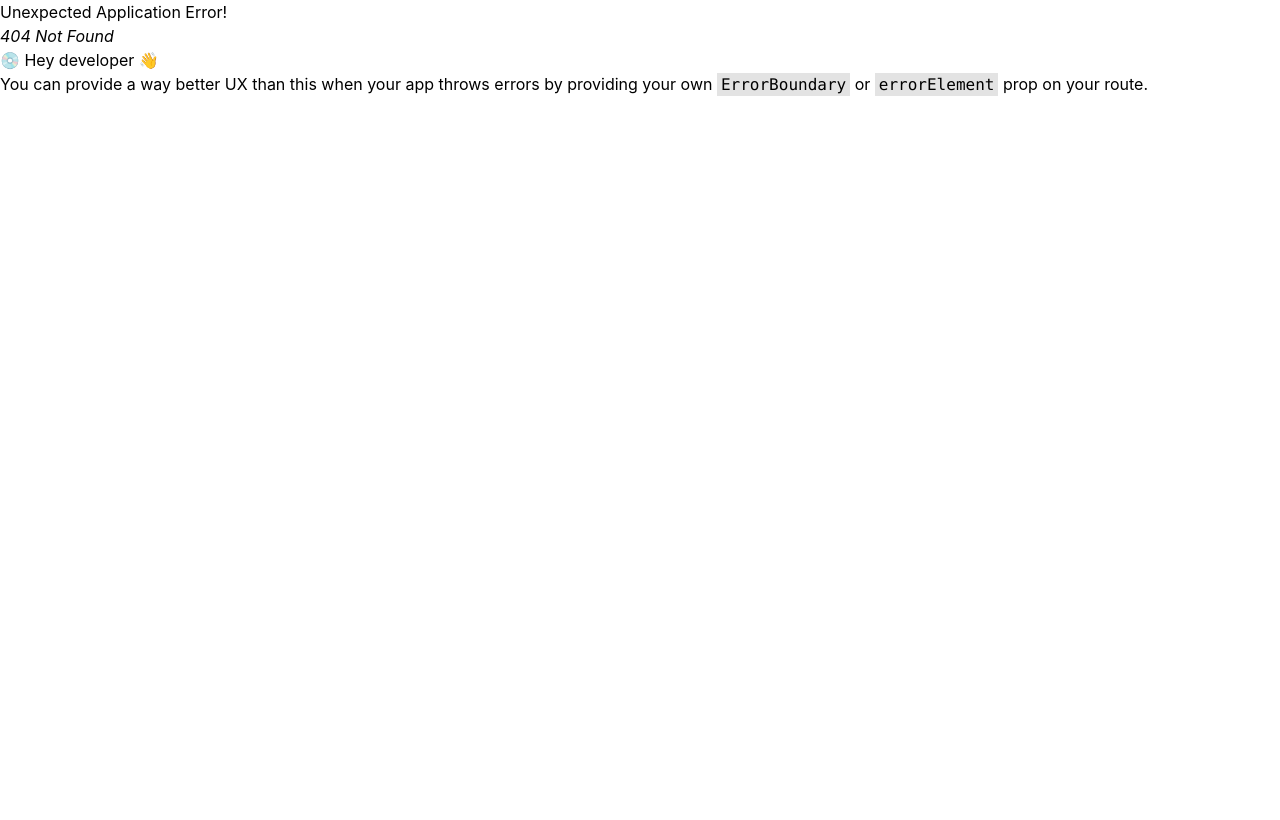
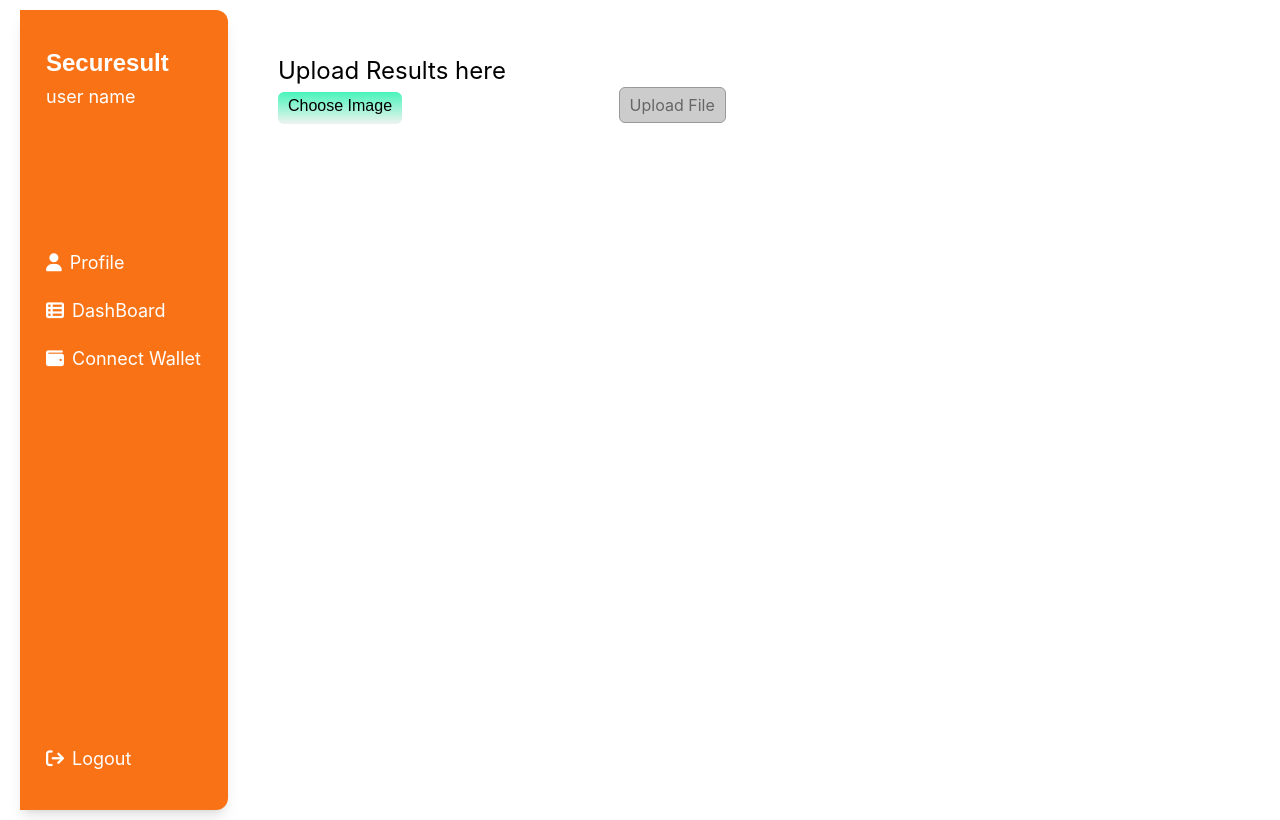
Before and after one commit to Redidacove/Securesult-2.0, a React (Create React App) app in the folder securesult/: page /dashboardTeacher in a window 1280 px wide. Before the commit this address had no page. Built offline with nearby package versions, Linux system fonts and the light colour scheme.

Commit message:
added file upload and make two separate dashboards accordingly for teacher and student

```diff
--- a/securesult/src/components/DashBoard.js
+++ b/securesult/src/components/DashBoardStudent.js
@@ -3,7 +3,7 @@ import Navbar from "./Navbar";
 import ResultContainer from "./ResultContainer";
 import "../../src/index.css";
 
-const DashBoard = () => {
+const DashBoardStudent = () => {
   return (
     <div className="flex flex-row m-0">
       <Navbar />
@@ -12,4 +12,4 @@ const DashBoard = () => {
   );
 };
 
-export default DashBoard;
+export default DashBoardStudent;
--- /dev/null
+++ b/securesult/src/components/DashBoardTeacher.js
@@ -0,0 +1,15 @@
+import React from "react";
+import "../../src/index.css";
+import Navbar from "./Navbar";
+import FileUpload from "./Ipfs/FileUpload";
+
+const DashBoardTeacher = () => {
+  return (
+    <div className="flex flex-row m-0">
+      <Navbar />
+      <FileUpload />
+    </div>
+  );
+};
+
+export default DashBoardTeacher;
--- a/securesult/src/components/Ipfs/FileUpload.jsx
+++ b/securesult/src/components/Ipfs/FileUpload.jsx
@@ -8,7 +8,7 @@ const FileUpload = ({ contract, account, provider }) => {
   const [fileName, setFileName] = useState("No image selected");
   const handleSubmit = async (e) => {
     e.preventDefault();
-    if (file){
+    if (file) {
       try {
         const formData = new FormData();
         formData.append("file", file);
@@ -18,14 +18,14 @@ const FileUpload = ({ contract, account, provider }) => {
           url: "https://api.pinata.cloud/pinning/pinFileToIPFS",
           data: formData,
           headers: {
-            pinata_api_key:process.env.REACT_APP_PINATA_API_KEY,
-            pinata_secret_api_key:process.env.REACT_APP_PINATA_API_SECRET,
+            pinata_api_key: process.env.REACT_APP_PINATA_API_KEY,
+            pinata_secret_api_key: process.env.REACT_APP_PINATA_API_SECRET,
             "Content-Type": "multipart/form-data",
           },
         });
-      const ImgHash = `https://gateway.pinata.cloud/ipfs/${resFile.data.IpfsHash}`;
-       setHash(ImgHash);
-        alert("Your Cid is "+ ImgHash);
+        const ImgHash = `https://gateway.pinata.cloud/ipfs/${resFile.data.IpfsHash}`;
+        setHash(ImgHash);
+        alert("Your Cid is " + ImgHash);
         // const signer = contract.connect(provider.getSigner());
         // signer.add(account, ImgHash);
       } catch (e) {
@@ -48,12 +48,12 @@ const FileUpload = ({ contract, account, provider }) => {
       setFile(e.target.files[0]);
     };
 
-
     setFileName(e.target.files[0].name);
     e.preventDefault();
   };
   return (
     <div className="top">
+      <h1 className="text-2xl font-inter">Upload Results here</h1>
       <form className="form" onSubmit={handleSubmit}>
         <label htmlFor="file-upload" className="choose">
           Choose Image
@@ -70,7 +70,7 @@ const FileUpload = ({ contract, account, provider }) => {
           Upload File
         </button>
       </form>
-    <h2>{hash}</h2>
+      <h2>{hash}</h2>
     </div>
   );
 };
--- a/securesult/src/components/StudentLogin/components/Stepper.jsx
+++ b/securesult/src/components/StudentLogin/components/Stepper.jsx
@@ -101,7 +101,7 @@ export default function HorizontalStepper() {
           <Box sx={{ flex: "1 1 auto" }} />
           <Button onClick={handleNext}>
             {activeStep === steps.length - 1 ? (
-              <Link to="/dashboard">"Submit"</Link>
+              <Link to="/dashboardStudent">"Submit"</Link>
             ) : (
               "Next"
             )}
--- a/securesult/src/components/StudentLogin/components/Student.jsx
+++ b/securesult/src/components/StudentLogin/components/Student.jsx
@@ -65,7 +65,7 @@ function Student() {
             required
           />
           <Anchor href="#">Forgot your password?</Anchor>
-          <Link to="/dashboard">
+          <Link to="/dashboardStudent">
             <Button>Sigin In</Button>
           </Link>
         </Form>
--- a/securesult/src/components/TeacherLogin/components/Stepper.jsx
+++ b/securesult/src/components/TeacherLogin/components/Stepper.jsx
@@ -99,7 +99,7 @@ export default function HorizontalStepper() {
           <Box sx={{ flex: "1 1 auto" }} />
           <Button onClick={handleNext}>
             {activeStep === steps.length - 1 ? (
-              <Link to="/dashboard">"Submit"</Link>
+              <Link to="/dashboardTeacher">"Submit"</Link>
             ) : (
               "Next"
             )}
--- a/securesult/src/components/TeacherLogin/components/Teacher.jsx
+++ b/securesult/src/components/TeacherLogin/components/Teacher.jsx
@@ -65,7 +65,7 @@ function Teacher() {
             required
           />
           <Anchor href="#">Forgot your password?</Anchor>
-          <Link to="/dashboard">
+          <Link to="/dashboardTeacher">
             <Button onClick={handleSubmitForm}>Sign In</Button>{" "}
           </Link>
         </Form>
```
Also changed, not shown: securesult/package.json (+8 -8 lines), securesult/src/App.js (+8 -3 lines), 1 other file (tests, documents, lock files or other folders).
